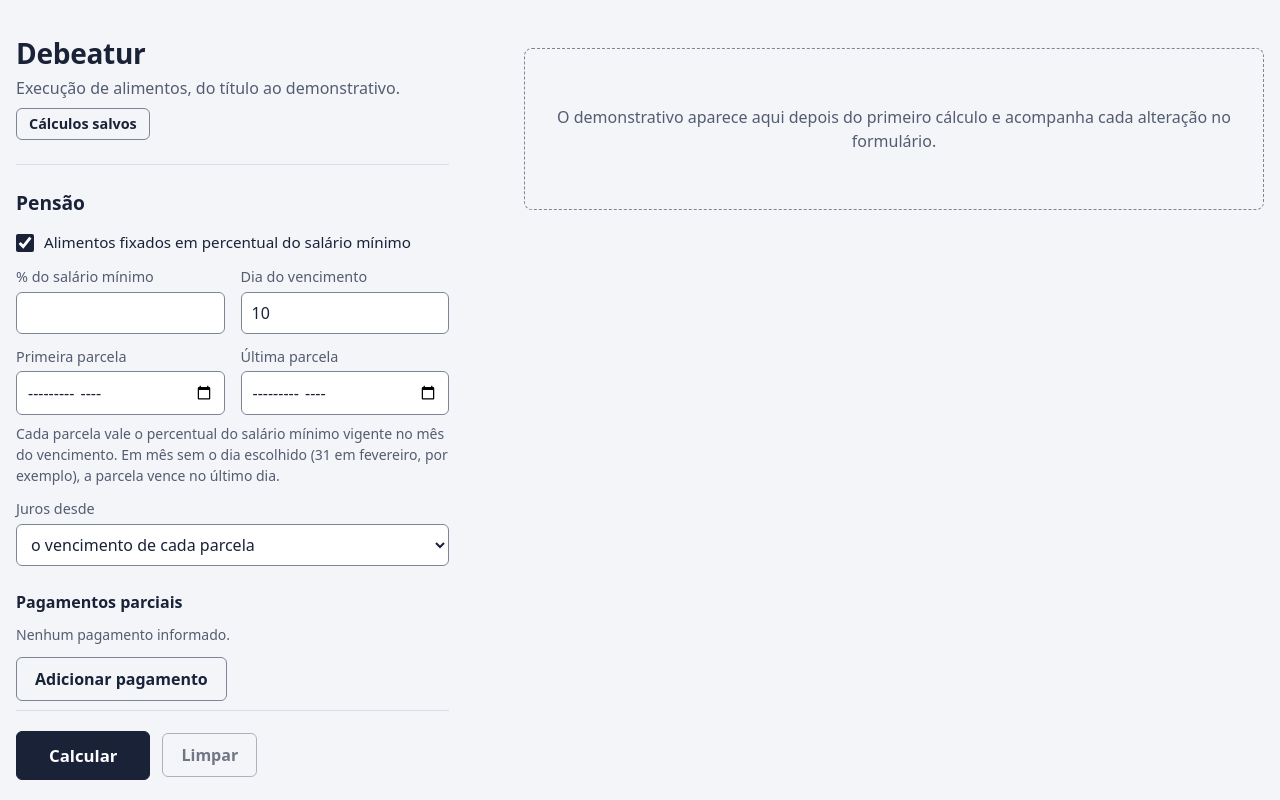
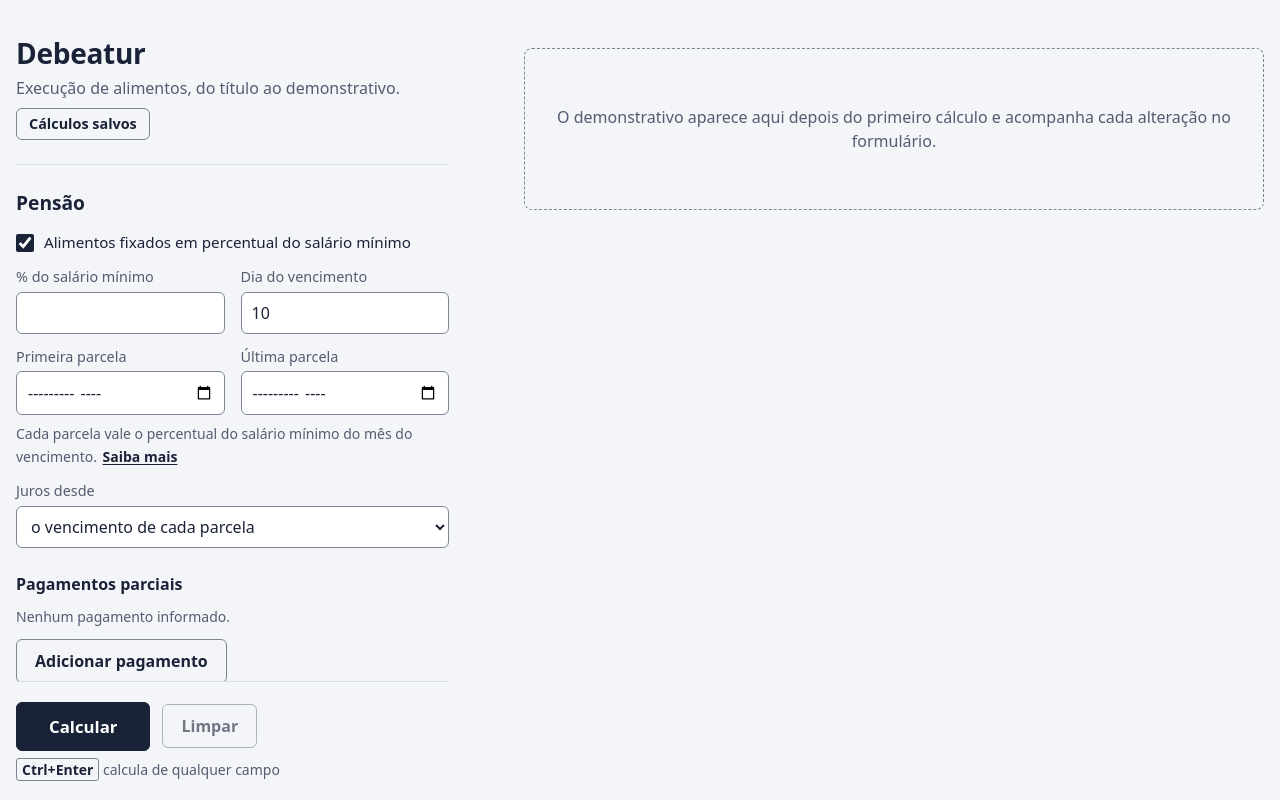
Before and after one commit to Melatoo/debeatur, a React (Vite) app in the folder frontend/: page / in a window 1280 px wide. Built offline with nearby package versions, Linux system fonts and the light colour scheme; a web font is replaced by a local one.

Commit message:
Calcula com Ctrl+Enter e encurta as dicas longas
Item 6 da #47. Ctrl+Enter (⌘+Enter no Mac) calcula de qualquer campo,
pelo requestSubmit, que valida o formulário como o botão. As dicas
longas viram uma frase curta com "Saiba mais" para o detalhe.

```diff
--- a/frontend/src/App.css
+++ b/frontend/src/App.css
@@ -178,6 +178,46 @@ textarea:focus-visible {
 .dica.recuo {
   margin-left: 28px;
   margin-top: 0;
+}
+
+/* Botão com cara de link, para não competir com as ações; a altura mínima é o alvo de 24px (WCAG 2.5.8). */
+button.saiba-mais {
+  display: inline-flex;
+  align-items: center;
+  min-height: 24px;
+  padding: 0 2px;
+  border: 0;
+  background: transparent;
+  color: var(--texto);
+  font-size: inherit;
+  font-weight: 600;
+  text-decoration: underline;
+  text-underline-offset: 2px;
+}
+
+button.saiba-mais:hover {
+  background: transparent;
+  text-decoration-thickness: 2px;
+}
+
+.dica-detalhe {
+  margin: 4px 0 0;
+}
+
+.atalho {
+  font-size: 0.875rem;
+  color: var(--texto-suave);
+}
+
+kbd {
+  font: inherit;
+  font-weight: 600;
+  font-variant-numeric: tabular-nums;
+  padding: 1px 5px;
+  border: 1px solid var(--borda-forte);
+  border-radius: 3px;
+  color: var(--texto);
+  white-space: nowrap;
 }
 
 fieldset {
--- a/frontend/src/App.tsx
+++ b/frontend/src/App.tsx
@@ -29,6 +29,8 @@ import {
   type Rascunho,
 } from './rascunho'
 import { EditorRegime } from './EditorRegime'
+import { Dica } from './Dica'
+import { ehApple, ehAtalhoDeCalcular, rotuloDoAtalho } from './atalho'
 import { ESPERA_RECALCULO_MS, chaveDoPedido, formularioValido } from './recalculo'
 import { paraEditavel, regraVazia, type RegraEditavel } from './regime'
 import './App.css'
@@ -309,6 +311,20 @@ function App() {
 
   useEffect(() => () => clearTimeout(espera.current), [])
 
+  const [apple] = useState(() => ehApple(navigator.platform))
+  const atalho = rotuloDoAtalho(apple)
+  // Ctrl+Enter calcula de qualquer ponto da página, como o botão: o requestSubmit valida o formulário
+  // antes. Com uma janela modal aberta (Cálculos salvos, Salvar), o atalho fica com ela.
+  useEffect(() => {
+    const aoTeclar = (evento: KeyboardEvent) => {
+      if (!ehAtalhoDeCalcular(evento, apple) || document.querySelector('dialog[open]')) return
+      evento.preventDefault()
+      formulario.current?.requestSubmit()
+    }
+    document.addEventListener('keydown', aoTeclar)
+    return () => document.removeEventListener('keydown', aoTeclar)
+  }, [apple])
+
   function enviar(evento: FormEvent) {
     evento.preventDefault()
     cancelarEspera()
@@ -581,11 +597,11 @@ function App() {
                 </label>
               )}
             </div>
-            <p className="dica" id="dica-data-base">
-              O débito é atualizado até a data-base. Ela começa no fim do mês anterior porque o índice de {mesFechado} só
-              sai por volta do dia 10. Depois que ele sair, avance a data-base: parada no fim do mês anterior, ela deixa de
-              fora a correção e os juros do mês corrente.
-            </p>
+            <Dica id="dica-data-base" curta="O débito é atualizado até esta data.">
+              Ela começa no fim do mês anterior porque o índice de {mesFechado} só sai por volta do dia 10. Depois que ele
+              sair, avance a data-base: parada no fim do mês anterior, ela deixa de fora a correção e os juros do mês
+              corrente.
+            </Dica>
 
             {comPensao && (
               <>
@@ -661,12 +677,21 @@ function App() {
           <div ref={pe} className="enviar">
             <div className="botoes">
               {/* Depois do primeiro cálculo, o andamento aparece no demonstrativo, e o botão não pisca a cada edição. */}
-              <button type="submit" className="esperando" disabled={carregando && !calculo}>
+              <button
+                type="submit"
+                className="esperando"
+                disabled={carregando && !calculo}
+                aria-keyshortcuts={atalho.aria}
+              >
                 {carregando && !calculo ? 'Calculando…' : 'Calcular'}
               </button>
               <button type="button" className="secundario" onClick={limpar} disabled={emBranco && !calculo}>
                 Limpar
               </button>
+              {/* O leitor de tela já anuncia o atalho pelo aria-keyshortcuts do Calcular. */}
+              <span className="atalho" aria-hidden="true">
+                <kbd>{atalho.tela}</kbd> calcula de qualquer campo
+              </span>
             </div>
             {calculo && <p className="dica">O demonstrativo se atualiza sozinho a cada alteração.</p>}
             <p className="aviso" role="status">
--- /dev/null
+++ b/frontend/src/Dica.tsx
@@ -0,0 +1,38 @@
+import { useId, useState, type ReactNode } from 'react'
+
+interface Props {
+  /** A frase curta, sempre à vista: diz para que serve o campo. */
+  curta: ReactNode
+  /** O detalhe, aberto pelo "Saiba mais". */
+  children: ReactNode
+  /** Id da frase curta, para o campo apontar com `aria-describedby`; o detalhe fica de fora. */
+  id?: string
+  className?: string
+}
+
+/**
+ * Dica com uma frase curta e o resto atrás de "Saiba mais". O botão, e não um `<details>`, para a
+ * frase e o botão ficarem na mesma linha; o detalhe aberto aparece logo abaixo.
+ */
+export function Dica({ curta, children, id, className }: Props) {
+  const [aberta, setAberta] = useState(false)
+  const idDetalhe = useId()
+  return (
+    <div className={className ? `dica ${className}` : 'dica'}>
+      <span id={id}>{curta}</span>{' '}
+      <button
+        type="button"
+        className="saiba-mais"
+        aria-expanded={aberta}
+        aria-controls={idDetalhe}
+        onClick={() => setAberta(!aberta)}
+      >
+        {/* O rótulo não muda: o aria-expanded já diz se o detalhe está aberto. */}
+        Saiba mais
+      </button>
+      <p id={idDetalhe} className="dica-detalhe" hidden={!aberta}>
+        {children}
+      </p>
+    </div>
+  )
+}
--- a/frontend/src/EditorPensao.tsx
+++ b/frontend/src/EditorPensao.tsx
@@ -4,6 +4,7 @@ import { CampoDecimal } from './CampoDecimal'
 import { contar, mes } from './formato'
 import { lerPagamentosColados } from './pagamentosColados'
 import { erroDoDiaVencimento, type PensaoEditavel } from './pensao'
+import { Dica } from './Dica'
 
 interface Props {
   pensao: PensaoEditavel
@@ -67,10 +68,9 @@ export function EditorPensao({ pensao, onPensao }: Props) {
           />
         </label>
       </div>
-      <p className="dica" id="dica-vencimento">
-        Cada parcela vale o percentual do salário mínimo vigente no mês do vencimento. Em mês sem o dia escolhido (31
-        em fevereiro, por exemplo), a parcela vence no último dia.
-      </p>
+      <Dica id="dica-vencimento" curta="Cada parcela vale o percentual do salário mínimo do mês do vencimento.">
+        Em mês sem o dia escolhido (31 em fevereiro, por exemplo), a parcela vence no último dia.
+      </Dica>
 
       <div className="campos quatro">
         <label className="duplo">
@@ -130,10 +130,9 @@ export function EditorPensao({ pensao, onPensao }: Props) {
       >
         Adicionar pagamento
       </button>
-      <p className="dica">
-        O valor pago é abatido da parcela do mesmo mês antes da correção. Um pagamento maior que a parcela não é
-        compensado com as outras.
-      </p>
+      <Dica curta="O valor pago é abatido da parcela do mesmo mês, antes da correção.">
+        Um pagamento maior que a parcela não é compensado com as outras.
+      </Dica>
       <ColarPagamentos pensao={pensao} onPagamentos={(pagamentos) => alterar({ pagamentos })} />
     </div>
   )
@@ -207,10 +206,10 @@ function ColarPagamentos({ pensao, onPagamentos }: PropsColar) {
           }}
         />
       </label>
-      <p className="dica" id={`${id}-dica`}>
-        Selecione na planilha as duas colunas, o mês (04/2024 ou abr/24) e o valor, e cole aqui. Um cabeçalho na
-        primeira linha é ignorado. Se uma linha não for lida, nenhum pagamento entra.
-      </p>
+      <Dica id={`${id}-dica`} curta="Copie da planilha as colunas do mês e do valor e cole aqui.">
+        O mês pode vir como 04/2024 ou abr/24. Um cabeçalho na primeira linha é ignorado. Se uma linha não for lida,
+        nenhum pagamento entra.
+      </Dica>
       {erros.length > 0 && (
         <ul className="erros-colagem" id={`${id}-erros`} role="alert">
           {erros.map((erro) => (
--- a/frontend/src/EditorRegime.tsx
+++ b/frontend/src/EditorRegime.tsx
@@ -1,5 +1,6 @@
 import type { IndiceCorrecao, TipoJuros } from './api'
 import { CampoDecimal } from './CampoDecimal'
+import { Dica } from './Dica'
 import {
   INDICES,
   TIPOS_JUROS,
@@ -127,10 +128,9 @@ export function EditorRegime({ nome, onNome, regras, onRegras }: Props) {
         </fieldset>
       ))}
 
-      <p className="dica">
-        Os períodos precisam ser contínuos e cobrir do primeiro termo inicial até o mês anterior à data-base. Deixe
-        o “Até” da última regra em branco para que ela valha até a data-base.
-      </p>
+      <Dica curta="Os períodos precisam ser contínuos, do primeiro termo inicial ao mês anterior à data-base.">
+        Deixe o “Até” da última regra em branco para que ela valha até a data-base.
+      </Dica>
       <button type="button" className="secundario" onClick={adicionar}>
         Adicionar período
       </button>
--- /dev/null
+++ b/frontend/src/atalho.ts
@@ -0,0 +1,30 @@
+/** O que o atalho precisa saber da tecla; `KeyboardEvent` tem tudo isso. */
+export interface Tecla {
+  key: string
+  ctrlKey: boolean
+  metaKey: boolean
+  altKey: boolean
+  shiftKey: boolean
+  repeat: boolean
+  isComposing: boolean
+}
+
+/** Mac e iPad usam a tecla Command onde os outros sistemas usam Ctrl. */
+export function ehApple(plataforma: string): boolean {
+  return /mac|iphone|ipad|ipod/i.test(plataforma)
+}
+
+/**
+ * Ctrl+Enter (⌘+Enter no Mac) calcula de qualquer campo do formulário, como nos sistemas dos
+ * tribunais. Com Alt ou Shift junto, é outra combinação; segurar a tecla não repete o cálculo, e
+ * o Enter que confirma uma composição (acento, IME) não conta.
+ */
+export function ehAtalhoDeCalcular(tecla: Tecla, apple: boolean): boolean {
+  if (tecla.key !== 'Enter' || tecla.repeat || tecla.isComposing || tecla.altKey || tecla.shiftKey) return false
+  return apple ? tecla.metaKey && !tecla.ctrlKey : tecla.ctrlKey && !tecla.metaKey
+}
+
+/** Como o atalho aparece na tela e no `aria-keyshortcuts`. */
+export function rotuloDoAtalho(apple: boolean): { tela: string; aria: string } {
+  return apple ? { tela: '⌘+Enter', aria: 'Meta+Enter' } : { tela: 'Ctrl+Enter', aria: 'Control+Enter' }
+}
```
Also changed, not shown: 2 other files (tests, documents, lock files or other folders).
